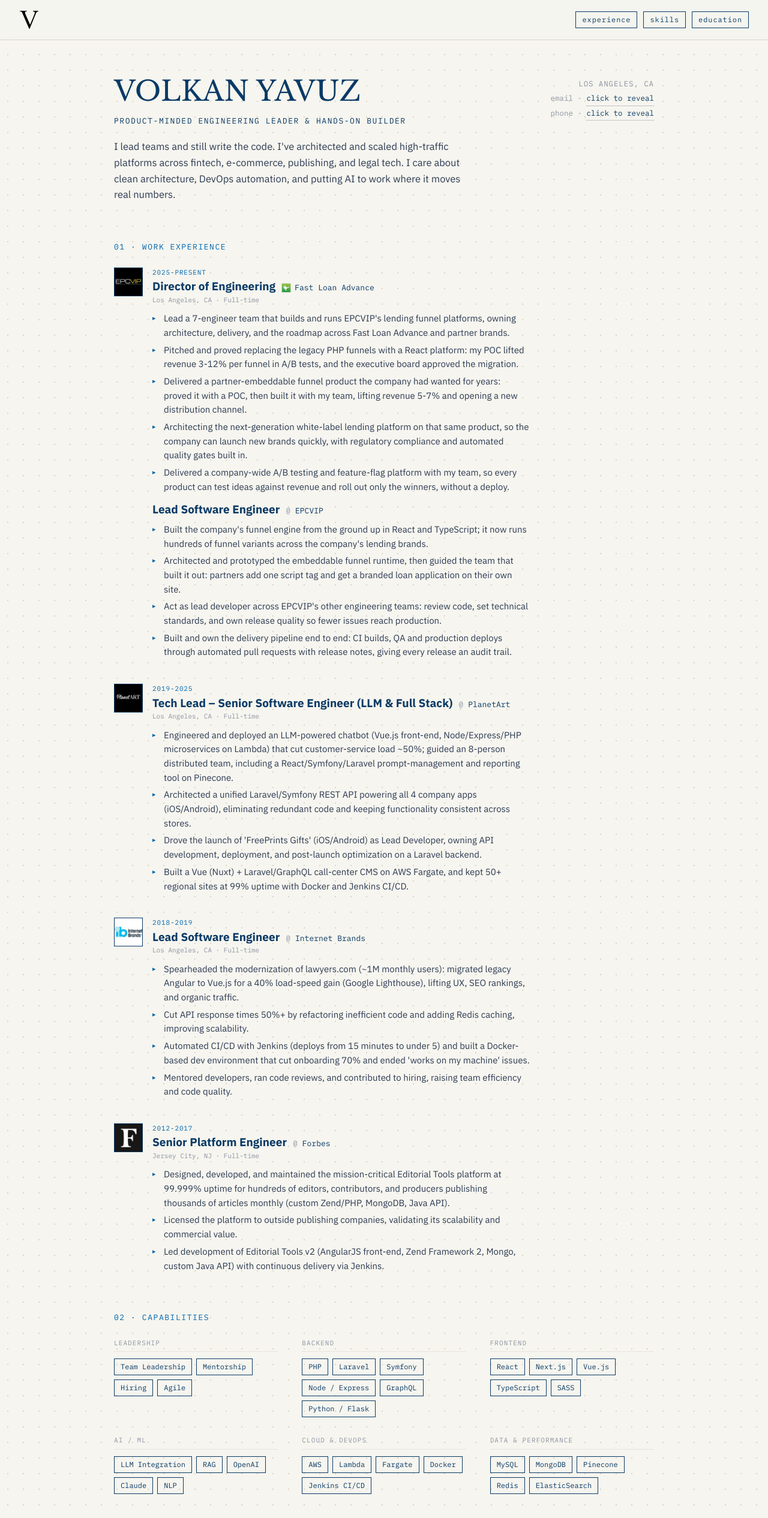
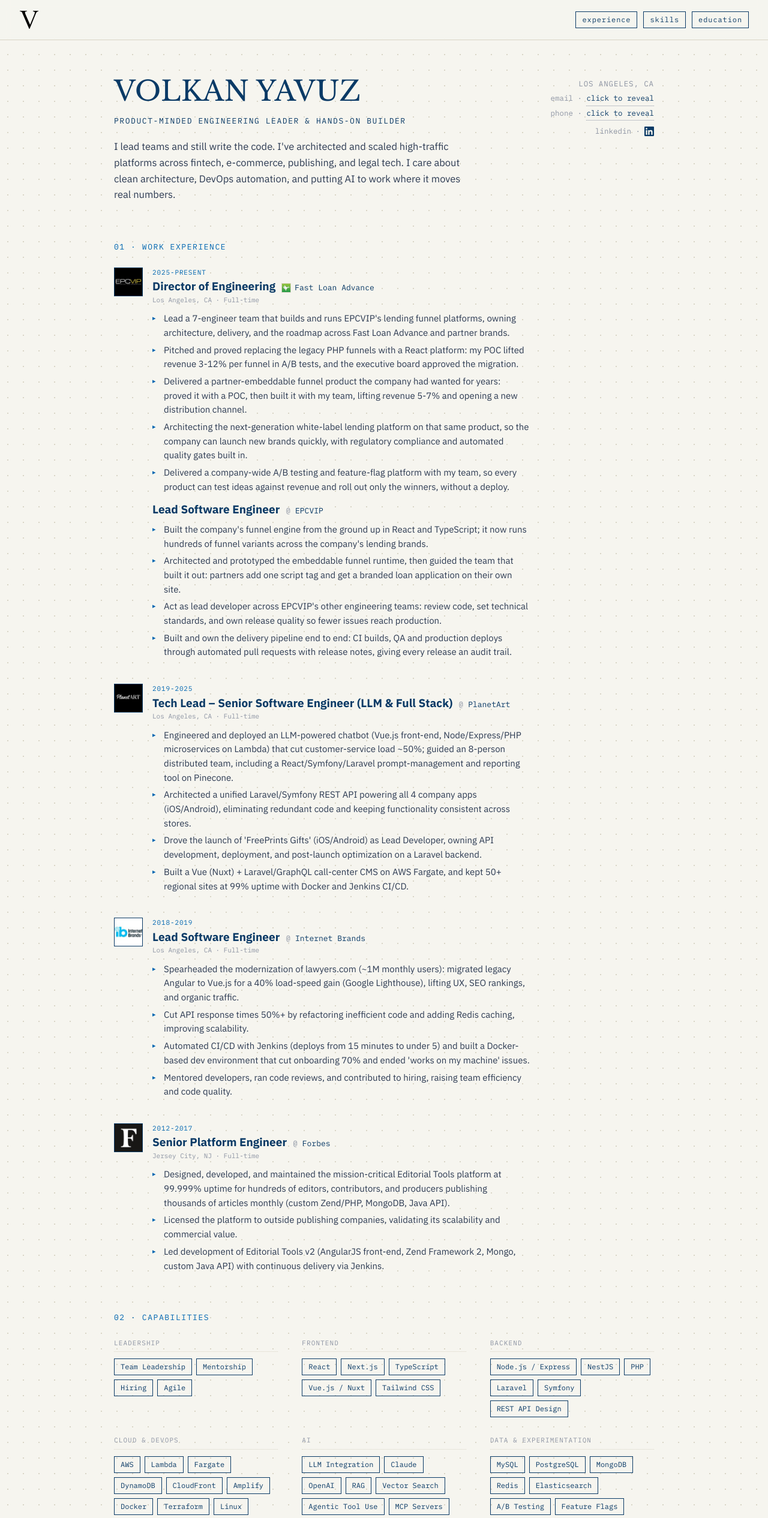
Before and after one commit to vknyvz/vknyvz, a Next.js app in the folder vknyvz-web/: page / in a window 1280 px wide. Shown: the top 2531 px of the page at 60% size. Built offline with nearby package versions, Linux system fonts and the light colour scheme; no server answers; the database is empty.

Commit message:
update resume and added linkedin link

```diff
--- a/vknyvz-web/src/app/layout.tsx
+++ b/vknyvz-web/src/app/layout.tsx
@@ -3,6 +3,7 @@ import { IBM_Plex_Sans, IBM_Plex_Mono, Libre_Baskerville } from "next/font/googl
 import "@/assets/css/globals.css";
 import Nav from "@/components/Nav";
 import { getProfile, getExperience, getSkills } from "@/lib/content";
+import { LINKEDIN_URL } from "@/content/links";
 
 const sans = IBM_Plex_Sans({
   subsets: ["latin"],
@@ -77,6 +78,7 @@ export default async function RootLayout({ children }: { children: React.ReactNo
     name: profile.name,
     jobTitle: profile.roles.join(" / "),
     url: profile.url,
+    sameAs: [LINKEDIN_URL],
     address: {
       "@type": "PostalAddress",
       addressLocality: "Los Angeles",
--- a/vknyvz-web/src/components/ContactReveal.tsx
+++ b/vknyvz-web/src/components/ContactReveal.tsx
@@ -1,6 +1,7 @@
 "use client";
 
 import { useState } from "react";
+import { LINKEDIN_URL } from "@/content/links";
 
 // Both email and phone are split + reveal-on-click, so the real values are never
 // in the page source for harvesters/indexers until a visitor clicks.
@@ -45,6 +46,27 @@ export default function ContactReveal({ location }: { location: string }) {
           </button>
         )}
       </div>
+
+      <div className="flex items-center justify-end gap-[7px] pt-[6px] max-[760px]:justify-start">
+        <span>linkedin ·</span>
+        <a
+          href={LINKEDIN_URL}
+          target="_blank"
+          rel="noopener noreferrer"
+          aria-label="Volkan Yavuz on LinkedIn"
+          className="group relative inline-flex text-ink transition-colors hover:text-accent"
+        >
+          <svg viewBox="0 0 24 24" aria-hidden="true" className="h-4 w-4 fill-current">
+            <path d="M20.447 20.452h-3.554v-5.569c0-1.328-.027-3.037-1.852-3.037-1.853 0-2.136 1.445-2.136 2.939v5.667H9.351V9h3.414v1.561h.046c.477-.9 1.637-1.85 3.37-1.85 3.601 0 4.267 2.37 4.267 5.455v6.286zM5.337 7.433c-1.144 0-2.063-.926-2.063-2.065 0-1.138.92-2.063 2.063-2.063 1.14 0 2.064.925 2.064 2.063 0 1.139-.925 2.065-2.064 2.065zm1.782 13.019H3.555V9h3.564v11.452zM22.225 0H1.771C.792 0 0 .774 0 1.729v20.542C0 23.227.792 24 1.771 24h20.451C23.2 24 24 23.227 24 22.271V1.729C24 .774 23.2 0 22.222 0h.003z" />
+          </svg>
+          <span
+            role="tooltip"
+            className="pointer-events-none absolute top-full left-1/2 mt-[7px] -translate-x-1/2 bg-ink px-[8px] py-[3px] text-[11px] leading-none tracking-[0.05em] text-paper opacity-0 transition-opacity group-hover:opacity-100 group-focus-visible:opacity-100"
+          >
+            LinkedIn
+          </span>
+        </a>
+      </div>
     </div>
   );
 }
--- /dev/null
+++ b/vknyvz-web/src/content/links.ts
@@ -0,0 +1,3 @@
+// Public profile links. Shared by the contact block (client) and the JSON-LD
+// Person markup in the layout (server), so the URL lives in exactly one place.
+export const LINKEDIN_URL = "https://www.linkedin.com/in/vknyvz/";
--- a/vknyvz-web/src/content/resume.ts
+++ b/vknyvz-web/src/content/resume.ts
@@ -119,9 +119,18 @@ export const education: Education[] = [
 
 export const skills: { group: string; items: string[] }[] = [
   { group: "Leadership", items: ["Team Leadership", "Mentorship", "Hiring", "Agile"] },
-  { group: "Backend", items: ["PHP", "Laravel", "Symfony", "Node / Express", "GraphQL", "Python / Flask"] },
-  { group: "Frontend", items: ["React", "Next.js", "Vue.js", "TypeScript", "SASS"] },
-  { group: "AI / ML", items: ["LLM Integration", "RAG", "OpenAI", "Claude", "NLP"] },
-  { group: "Cloud & DevOps", items: ["AWS", "Lambda", "Fargate", "Docker", "Jenkins CI/CD"] },
-  { group: "Data & Performance", items: ["MySQL", "MongoDB", "Pinecone", "Redis", "ElasticSearch"] },
+  { group: "Frontend", items: ["React", "Next.js", "TypeScript", "Vue.js / Nuxt", "Tailwind CSS"] },
+  { group: "Backend", items: ["Node.js / Express", "NestJS", "PHP", "Laravel", "Symfony", "REST API Design"] },
+  {
+    group: "Cloud & DevOps",
+    items: ["AWS", "Lambda", "Fargate", "DynamoDB", "CloudFront", "Amplify", "Docker", "Terraform", "Linux", "CI/CD"],
+  },
+  {
+    group: "AI",
+    items: ["LLM Integration", "Claude", "OpenAI", "RAG", "Vector Search", "Agentic Tool Use", "MCP Servers", "AI-assisted Engineering"],
+  },
+  {
+    group: "Data & Experimentation",
+    items: ["MySQL", "PostgreSQL", "MongoDB", "Redis", "Elasticsearch", "A/B Testing", "Feature Flags", "Analytics Instrumentation"],
+  },
 ];
```
Also changed, not shown: 1 other file (tests, documents, lock files or other folders).
